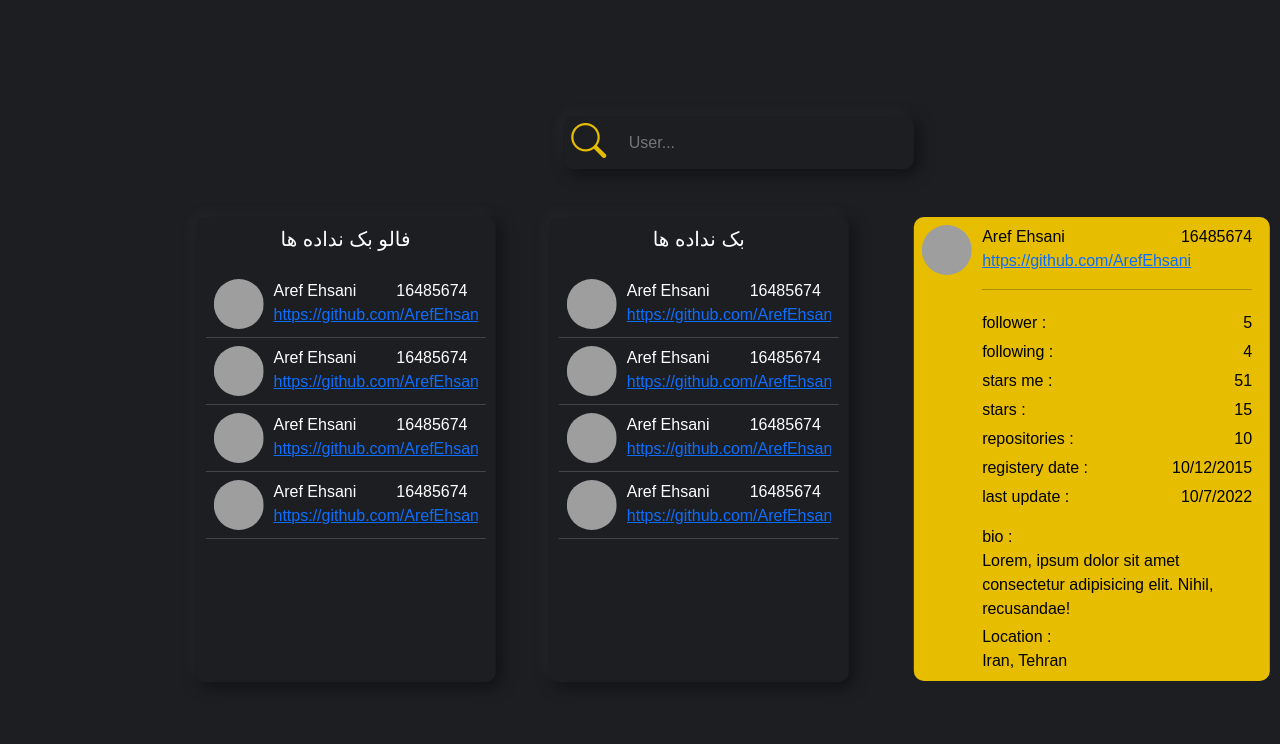
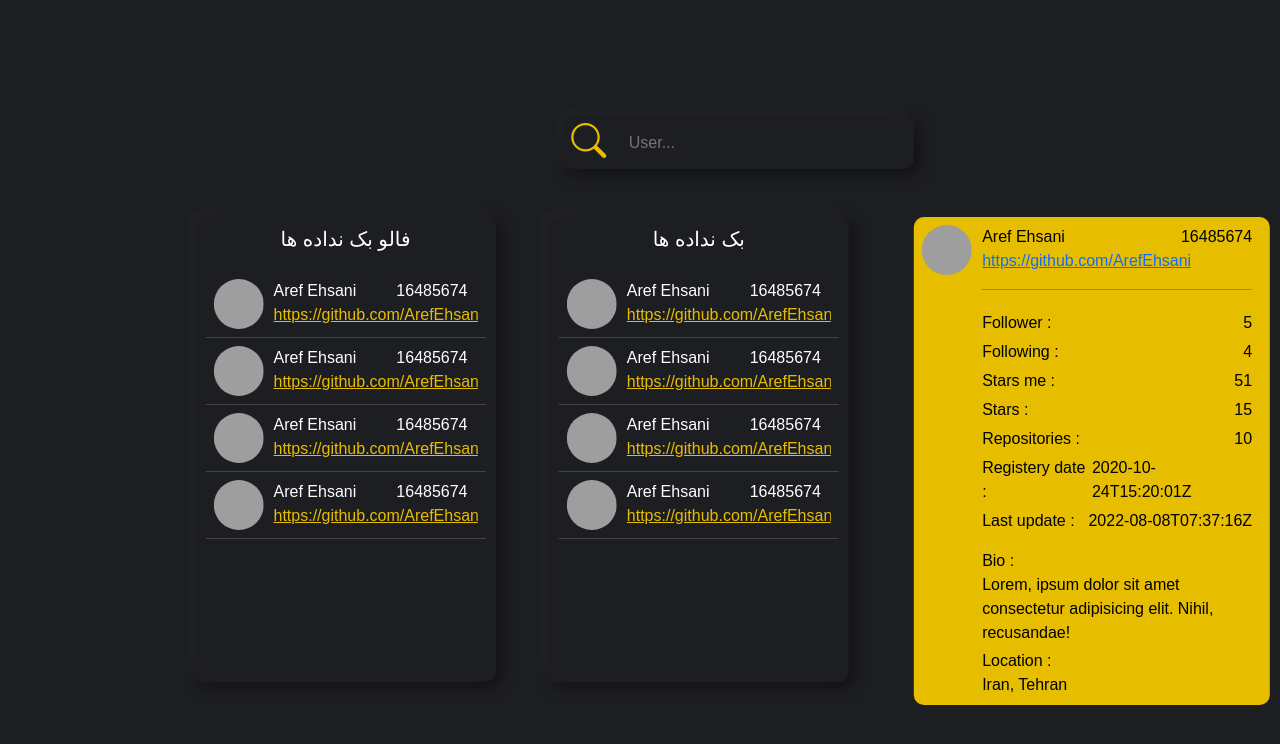
Before and after one commit to ArefEhsani/GithubAnalysisTool, a plain HTML site: page index.html in a window 1280 px wide. Drawn offline with nearby package versions, Linux system fonts and the light colour scheme; grey boxes are pictures that could not be loaded.

Commit message:
add coment - fixed code

```diff
--- a/index.html
+++ b/index.html
@@ -16,31 +16,24 @@
 </head>
 
 <body>
-
-
-
-    <!-- loading -->
+    <!-- لودینگ -->
     <div class="loading-box">
         <p class="loading-title">Loading</p>
         <div class="loading-circle">
             <p class="loading-count"><span id="loadingNumber">0</span>%</p>
         </div>
     </div>
-
-
-
-
+    <!-- محتوا -->
     <div class="container mt-5">
-
+        <!-- سرچ باکس -->
         <div class="input-box m-auto mb-5" dir="ltr">
             <input type="text" placeholder="User...">
             <span class="icon">
                 <i class="bi bi-search"></i>
             </span>
         </div>
-
         <div class="row">
-
+            <!-- محتوای اصلی -->
             <div class="content col mx-auto">
                 <div class="user">
                     <img class="rounded-circle" src="https://picsum.photos/400" alt="image profile" width="50px"
@@ -52,28 +45,28 @@
                         <a class="w-100" href="https://github.com/ArefEhsani">https://github.com/ArefEhsani</a>
                         <hr>
                         <div class="user-info-tow">
-                            <span>follower :</span> <span>5</span>
+                            <span>Follower :</span> <span>5</span>
                         </div>
                         <div class="user-info-tow">
-                            <span>following :</span> <span>4</span>
+                            <span>Following :</span> <span>4</span>
                         </div>
                         <div class="user-info-tow">
-                            <span>stars me :</span> <span>51</span>
+                            <span>Stars me :</span> <span>51</span>
                         </div>
                         <div class="user-info-tow">
-                            <span>stars :</span> <span>15</span>
+                            <span>Stars :</span> <span>15</span>
                         </div>
                         <div class="user-info-tow">
-                            <span>repositories :</span> <span>10</span>
+                            <span>Repositories :</span> <span>10</span>
                         </div>
                         <div class="user-info-tow">
-                            <span>registery date :</span> <span>10/12/2015</span>
+                            <span>Registery date :</span> <span>2020-10-24T15:20:01Z</span>
                         </div>
                         <div class="user-info-tow">
-                            <span>last update :</span> <span>10/7/2022</span>
+                            <span>Last update :</span> <span>2022-08-08T07:37:16Z</span>
                         </div>
                         <div class="mt-3">
-                            bio : <br>
+                            Bio : <br>
                             <span>Lorem, ipsum dolor sit amet consectetur adipisicing elit. Nihil, recusandae!</span>
                         </div>
                         <div class="mt-1">
@@ -83,7 +76,7 @@
                     </div>
                 </div>
             </div>
-
+            <!-- بک نداده -->
             <div class="show col-sm-12 mx-auto">
                 <h5>بک نداده ها</h5>
 
@@ -127,7 +120,7 @@
                     </div>
                 </div>
             </div>
-
+            <!-- فالو بک نداده -->
             <div class="show col-sm-12 mx-auto">
                 <h5> فالو بک نداده ها </h5>
 
@@ -171,11 +164,8 @@
                     </div>
                 </div>
             </div>
-
         </div>
     </div>
-
-
 
     <!-- Bootstrap Bundle -->
     <script src="https://cdn.jsdelivr.net/npm/bootstrap@5.2.0/dist/js/bootstrap.bundle.min.js"
--- a/style.css
+++ b/style.css
@@ -1,3 +1,4 @@
+/* rest */
 * {
     margin: 0;
     padding: 0;
@@ -5,6 +6,7 @@
     font-family: "Poppins", sans-serif;
 }
 
+/* استایل کلی */
 body {
     overflow-x: hidden;
     width: 100vw;
@@ -27,8 +29,6 @@ body {
     }
 }
 
-
-
 /* اسکرول بار کاستوم */
 ::-webkit-scrollbar {
     width: 5px;
@@ -47,6 +47,7 @@ body {
     border-radius: 20px;
 }
 
+/* لودینگ */
 .loading-box {
     z-index: 10;
     position: absolute;
@@ -125,11 +126,7 @@ body {
     font-size: 4em;
 }
 
-
-
-/* ----------------------------------- */
-
-
+/* سرچ باکس */
 
 .input-box {
     position: relative;
@@ -169,8 +166,7 @@ input {
     font-size: 35px;
 }
 
-
-/* ------------------------ */
+/* باکس هالی فالورا و فالو بک نداده ها */
 .show {
     background-color: #1D1E22;
     box-shadow: 4px 4px 16px rgba(0, 0, 0, 0.5), -4px -4px 16px rgba(255, 255, 255, 0.05);
@@ -200,6 +196,14 @@ input {
     color: #000;
 }
 
+.show .user a {
+    color: rgb(231, 189, 0);
+}
+
+.show .user:hover a {
+    color: rgb(0, 119, 255);
+}
+
 .show .user-info {
     width: 95%;
     padding: 0 10px;
@@ -213,17 +217,12 @@ input {
     justify-content: space-between;
 }
 
-
-
-
-
+/* محتوای اصلی */
 .content {
     max-width: 380px;
     height: 465px;
     margin-bottom: 50px;
 }
-
-
 
 .content .user {
     direction: ltr;
```
